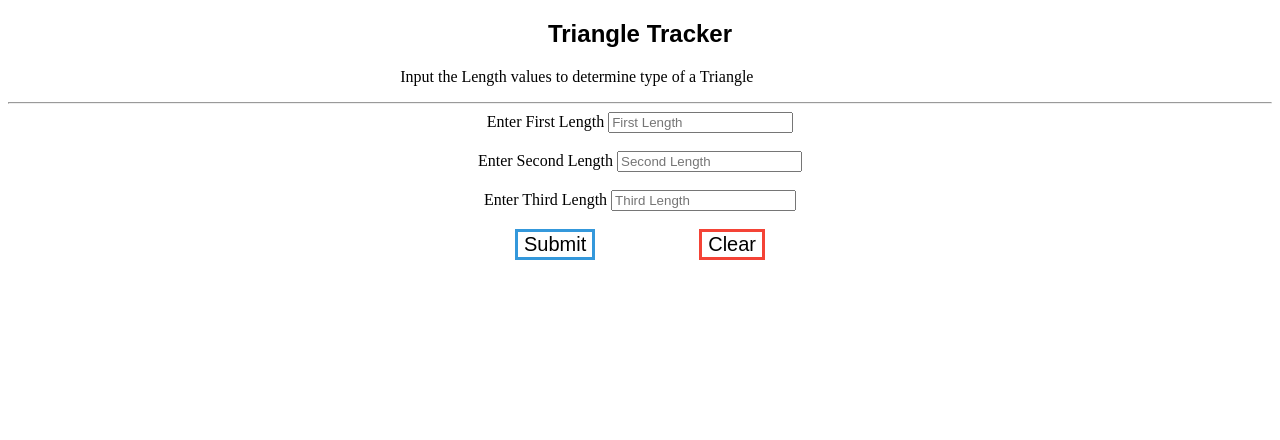
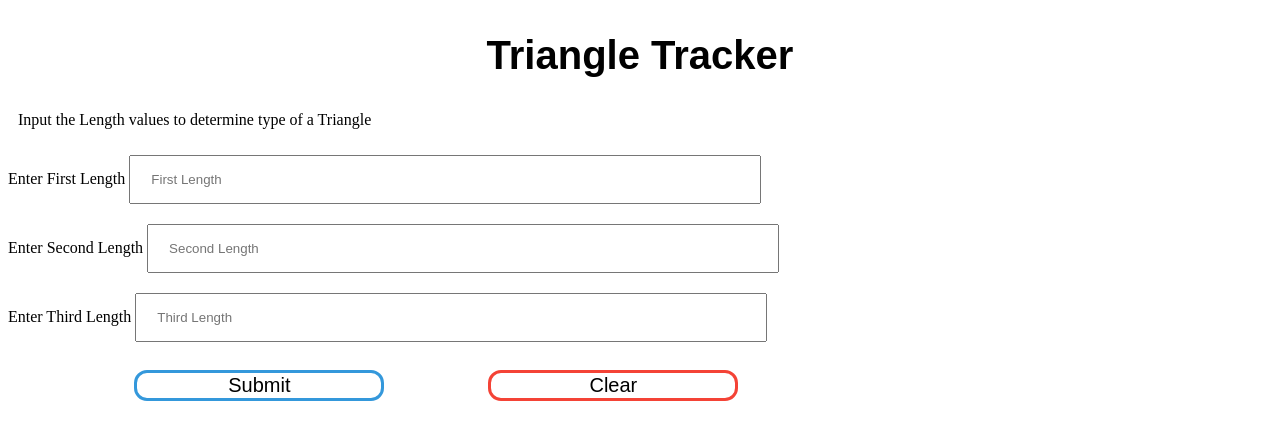
Before and after one commit to Antavio/Triangle-Tracker, a plain HTML site: page index.html in a window 1280 px wide. Drawn offline with Linux system fonts and the light colour scheme.

Commit message:
Added styling input fields and buttons.

```diff
--- a/css/styles.css
+++ b/css/styles.css
@@ -2,12 +2,18 @@ h2 {
   text-align: center;
   font-family: fantasy;
   font-weight: bold;
+  font-size: 40px;
 }
 p {
-  margin-left: -10%;
+  margin-left: 10px;
 }
-#inputForm {
-  text-align: center;
+
+input[type = text], select {
+  width: 50%;
+  display: inline-flex;
+  box-sizing: border-box;
+  padding: 15px 20px;
+  margin: 10px 0;
 }
 
 .button {
@@ -17,6 +23,9 @@ p {
   display: inline-block;
   cursor: no-drop;
   display: inline-grid;
+  margin-left: 10%;
+  border-radius: 13px;
+  width: 250px;
 }
 #check {
   background-color: white;
--- a/index.html
+++ b/index.html
@@ -10,11 +10,10 @@
   <h2>Triangle Tracker</h2>
   <form id = "inputForm">
     <p>Input the Length values to determine type of a Triangle</p>
-    <hr>
     <label for="Length-one">Enter First Length</label>
-    <input type="text" id="Length-one" placeholder="First Length"><br><br>
+    <input type="text" id="Length-one" placeholder="First Length"><br>
     <label for="Length-two">Enter Second Length</label>
-    <input type="text" id="Length-two" placeholder="Second Length"><br><br>
+    <input type="text" id="Length-two" placeholder="Second Length"><br>
     <label for="Length-three">Enter Third Length</label>
     <input type="text" id="Length-three" placeholder="Third Length"><br><br>
     <button type="button" name="Check" class="button" id="check" onclick="tracker()">Submit</button>
```
